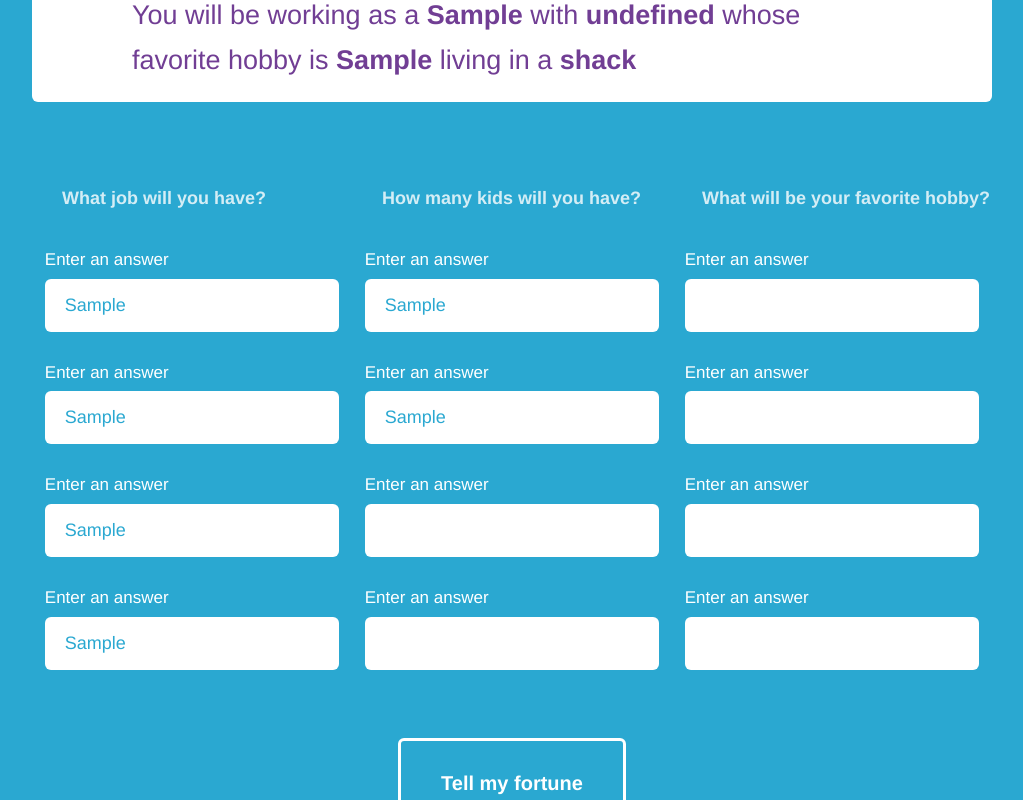
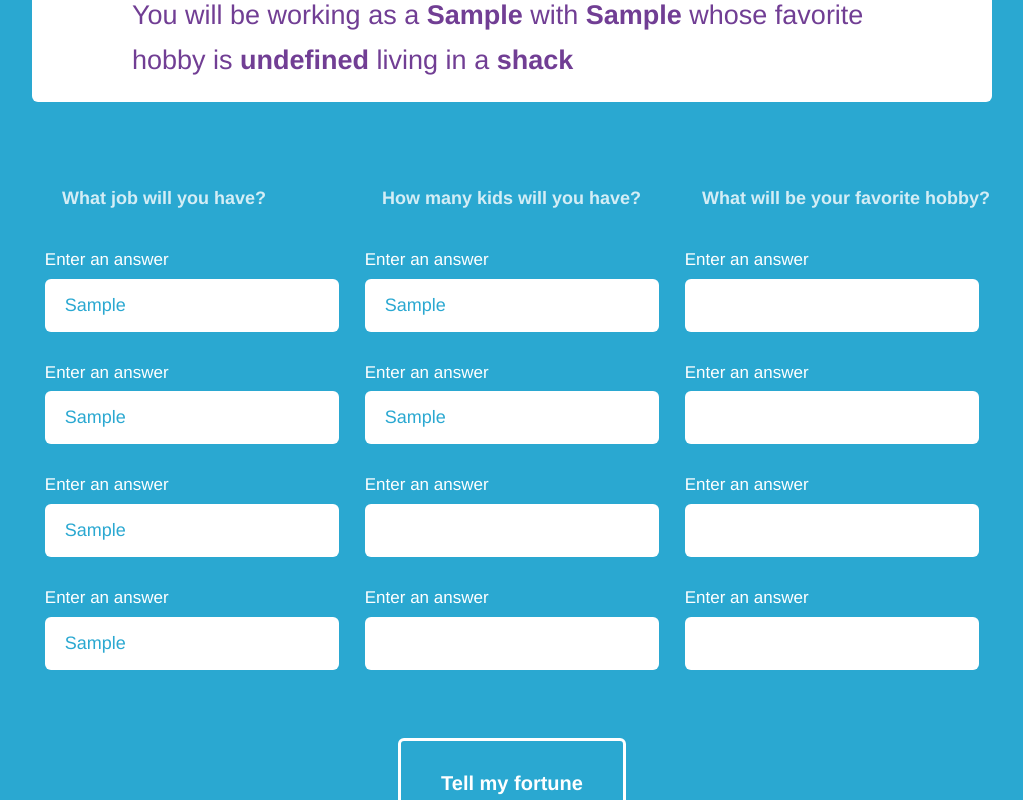
Before and after one commit to alamb11/MASH-Game, a plain HTML site: page index.html in a window 1280 px wide. Both pictures are taken after typing "Sample", "Sample", "Sample", "Sample", "Sample", "Sample" into the empty fields and a click on the button "Tell my fortune". Shown: the part 346-1146 px from the top of the page, without its empty margins (128-1151 px from the left). Drawn offline with Linux system fonts and the light colour scheme.

Commit message:
Update index.html

```diff
--- a/index.html
+++ b/index.html
@@ -13,7 +13,7 @@
     <p class="description"> Fill in the blanks and your future will be foretold.</p>
     <form action="" method="post" id="mash">
     <div id="answers" class="hide">
-        <p>You will be working as a <span id="answer_1"></span> with <span id="answer_3"></span> whose favorite hobby is <span id="answer_2"></span> living in a <span id="home"></span></p>
+        <p>You will be working as a <span id="answer_1"></span> with <span id="answer_2"></span> whose favorite hobby is <span id="answer_3"></span> living in a <span id="home"></span></p>
         </div>
     <div class="bucket">
         <div class="choice-bucket">
```
